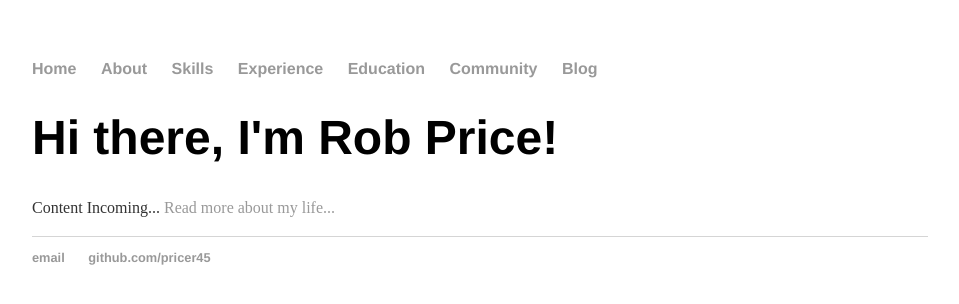
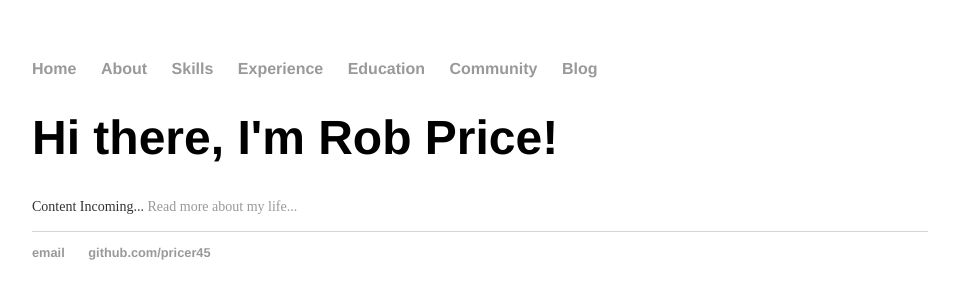
Before and after one commit to pricer45/pricer45.github.io, a Jekyll site: the page built from index.html, in a window 1280 px wide. Shown: the top 304 px of the page, without its empty margins (160-1119 px from the left). Built offline with Jekyll 4.4.1, drawn with Linux system fonts in a browser that asks for light colours.

Commit message:
Update main.css

```diff
--- a/css/main.css
+++ b/css/main.css
@@ -24,8 +24,8 @@ h1 {
     font-family:'Helvetica', 'Arial', 'Sans-Serif';
 }
 p {
-    font-size: 1em;
-    line-height: 1.4em;
+    font-size: 14px;
+    line-height: 1.428;
     color: #333;
 }
 footer {
```
